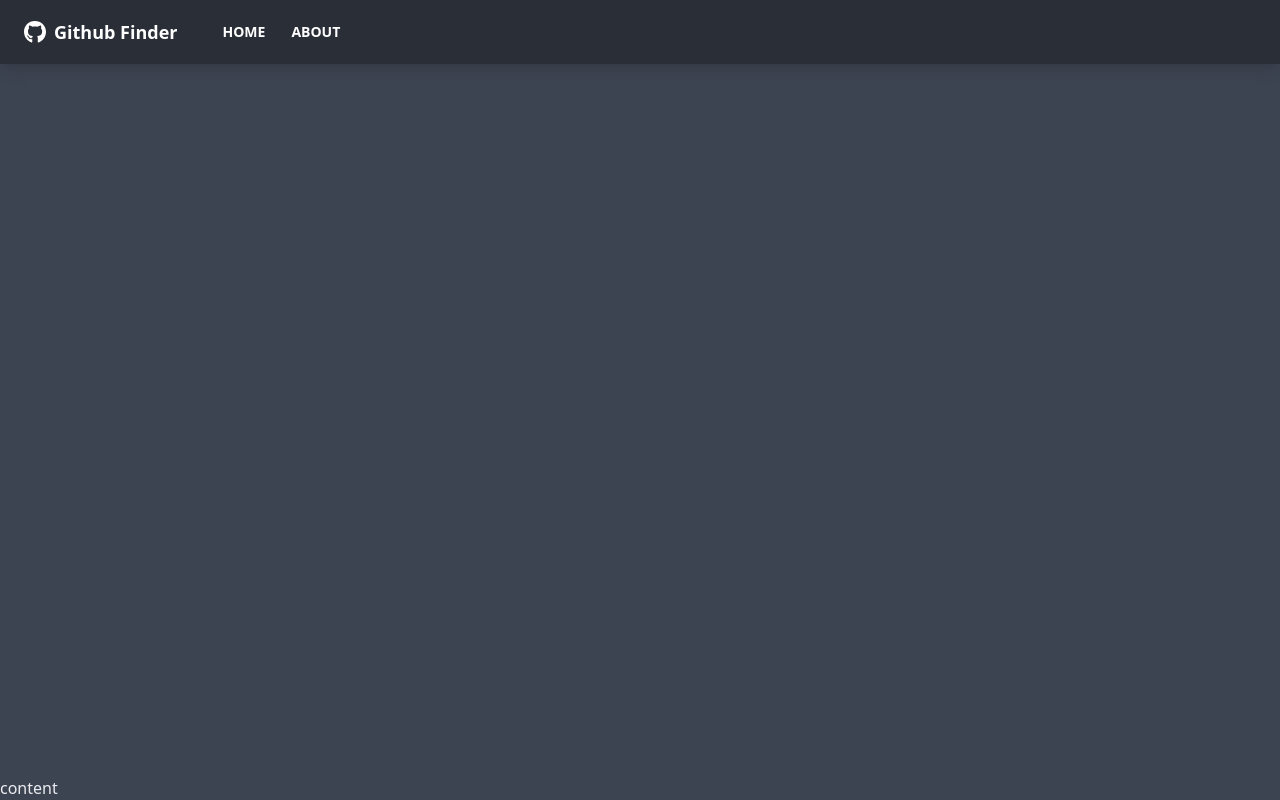
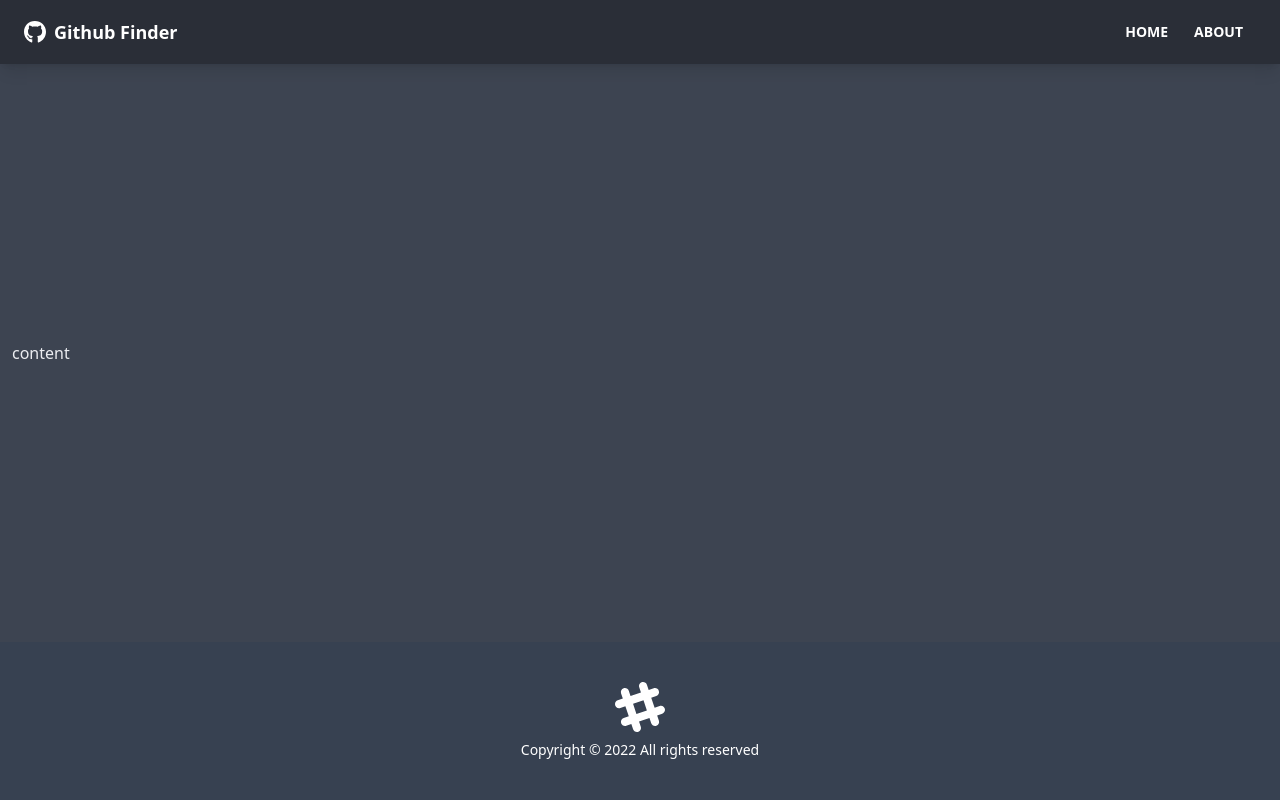
Before and after one commit to Ahmed-Imad/gitfinder, a React (Create React App) app: page / in a window 1280 px wide. Built offline with nearby package versions, Linux system fonts and the light colour scheme.

Commit message:
third commit.

```diff
--- a/src/App.js
+++ b/src/App.js
@@ -1,3 +1,4 @@
+import Footer from './components/layout/Footer';
 import Navbar from './components/layout/Navbar';
 import { BrowserRouter as Router, Route } from 'react-router-dom'
 function App() {
@@ -5,9 +6,10 @@
     <Router >
       <div className="flex flex-col justify-between h-screen">
         <Navbar />
-        <main>
+        <main className='container mx-auto px-3 pb-12'>
           content
         </main>
+        <Footer/>
     </div>
 
   </Router>
--- a/src/components/layout/Footer.jsx
+++ b/src/components/layout/Footer.jsx
@@ -0,0 +1,25 @@
+function Footer() {
+    const footerYear = new Date().getFullYear()
+
+    return (
+        <footer className="footer p-10 bg-gray-700 text-primary-content footer-center">
+            <div>
+            <svg
+          width='50'
+          height='50'
+          viewBox='0 0 24 24'
+          xmlns='http://www.w3.org/2000/svg'
+          fillRule='evenodd'
+          clipRule='evenodd'
+          className='inline-block fill-current'
+        >
+          <path d='M22.672 15.226l-2.432.811.841 2.515c.33 1.019-.209 2.127-1.23 2.456-1.15.325-2.148-.321-2.463-1.226l-.84-2.518-5.013 1.677.84 2.517c.391 1.203-.434 2.542-1.831 2.542-.88 0-1.601-.564-1.86-1.314l-.842-2.516-2.431.809c-1.135.328-2.145-.317-2.463-1.229-.329-1.018.211-2.127 1.231-2.456l2.432-.809-1.621-4.823-2.432.808c-1.355.384-2.558-.59-2.558-1.839 0-.817.509-1.582 1.327-1.846l2.433-.809-.842-2.515c-.33-1.02.211-2.129 1.232-2.458 1.02-.329 2.13.209 2.461 1.229l.842 2.515 5.011-1.677-.839-2.517c-.403-1.238.484-2.553 1.843-2.553.819 0 1.585.509 1.85 1.326l.841 2.517 2.431-.81c1.02-.33 2.131.211 2.461 1.229.332 1.018-.21 2.126-1.23 2.456l-2.433.809 1.622 4.823 2.433-.809c1.242-.401 2.557.484 2.557 1.838 0 .819-.51 1.583-1.328 1.847m-8.992-6.428l-5.01 1.675 1.619 4.828 5.011-1.674-1.62-4.829z'></path>
+        </svg>
+        <p>Copyright &copy; {footerYear} All rights reserved</p>
+            </div>
+
+        </footer>
+    )
+}
+
+export default Footer
--- a/src/components/layout/Navbar.jsx
+++ b/src/components/layout/Navbar.jsx
@@ -13,7 +13,7 @@
                     </Link>
                 </div>
                 <div className="flex-1 px-2 mx-2">
-                    <div className="flex just-end">
+                    <div className="flex justify-end">
                         <Link to='/' className='btn btn-ghost btn-sm rounded-btn'>
                             Home
                         </Link>
```
Also changed, not shown: src/pages/About.jsx (added), src/pages/Home.jsx (added), src/pages/NotFound.jsx (added).
